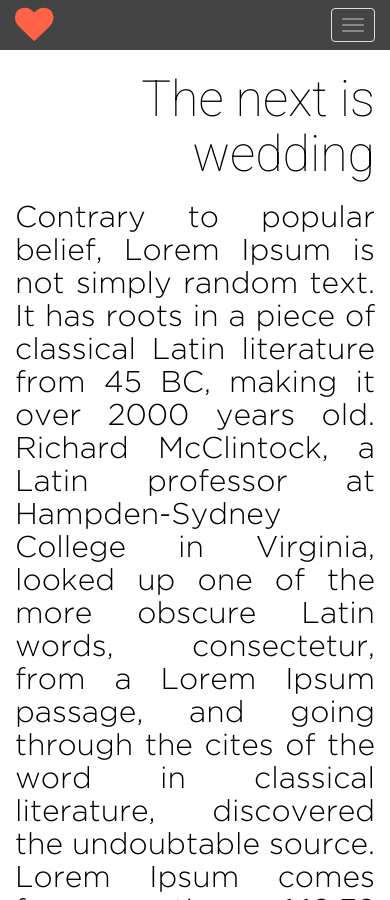
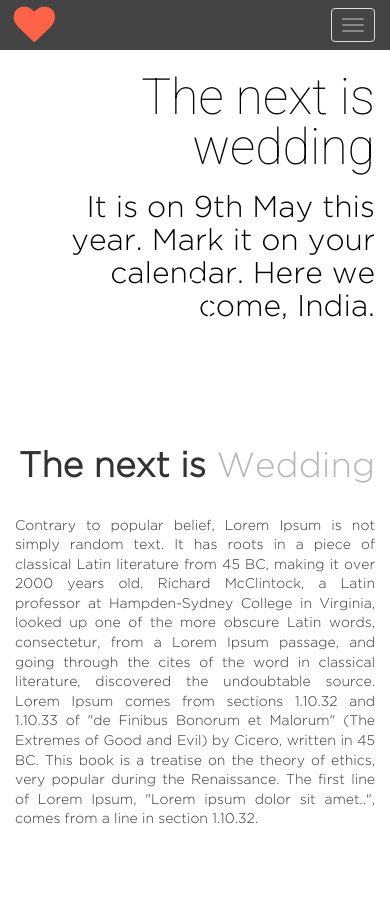
Before and after one commit to tjchhajed/tejuandshuro.com, a Jekyll site: the page built from index.html, in a window 390 px wide and 900 px high. Built offline with Jekyll 4.4.1, drawn with Linux system fonts in a browser that asks for light colours; some web fonts are replaced.

Commit message:
initial commit

```diff
--- a/_includes/about.html
+++ b/_includes/about.html
@@ -2,7 +2,7 @@
     <section id="about" style="background: white;">
       <div class="container content-section text-right">
         <div class="row">
-            <div class="col-md-4" data-aos="zoom-in">
+            <!-- <div class="col-md-4" data-aos="zoom-in">
               <br/><br/>
               <h2 style="font-size: 35px"><span style="font-weight: 700;">The next is </span><span style="font-weight: 100; color: #B7B7B7">Wedding</h2>
               <br/>
@@ -10,19 +10,19 @@
                 Contrary to popular belief of GROOM, Lorem Ipsum is not simply random text. It has roots in a piece of classical Latin literature from 45 BC, making it over 2000 years old. Richard McClintock, a Latin professor at Hampden-Sydney College in Virginia, looked up one of the more obscure Latin words, consectetur, from a Lorem Ipsum passage, and going through the cites of the word in classical literature, discovered the undoubtable source. Lorem Ipsum comes from sections 1.10.32 and 1.10.33 of "de Finibus Bonorum et Malorum" (The Extremes of Good and Evil) by Cicero, written in 45 BC. This book is a treatise on the theory of ethics, very popular during the Renaissance. The first line of Lorem Ipsum, "Lorem ipsum dolor sit amet..", comes from a line in section 1.10.32.
               </div>
               <br/><br/>
-            </div>
-            <div class="col-md-4">
+            </div> -->
+            <div class="col-md-12">
               <br/><br/>
               <div data-aos="zoom-in">
                   <h2 style="font-size: 35px"><span style="font-weight: 700;">The next is </span><span style="font-weight: 100; color: #B7B7B7">Wedding</h2>
               </div>
               <br/>
-              <div class="lead" style="font-size: 16px; text-align: justify; text-justify: inter-word;" data-aos="fade-in" data-aos-offset="180" data-aos-easing="ease-in-sine" data-aos-duration="500" data-aos-once=false>
+              <div class="lead" style="font-size: 14px; font-weight: light; text-align: justify; text-justify: inter-word;" data-aos="fade-in" data-aos-offset="180" data-aos-easing="ease-in-sine" data-aos-duration="500" data-aos-once=false>
                 Contrary to popular belief, Lorem Ipsum is not simply random text. It has roots in a piece of classical Latin literature from 45 BC, making it over 2000 years old. Richard McClintock, a Latin professor at Hampden-Sydney College in Virginia, looked up one of the more obscure Latin words, consectetur, from a Lorem Ipsum passage, and going through the cites of the word in classical literature, discovered the undoubtable source. Lorem Ipsum comes from sections 1.10.32 and 1.10.33 of "de Finibus Bonorum et Malorum" (The Extremes of Good and Evil) by Cicero, written in 45 BC. This book is a treatise on the theory of ethics, very popular during the Renaissance. The first line of Lorem Ipsum, "Lorem ipsum dolor sit amet..", comes from a line in section 1.10.32.
               </div>
               <br/><br/>
             </div>
-            <div class="col-md-4" data-aos="zoom-in">
+            <!-- <div class="col-md-4" data-aos="zoom-in">
               <br/><br/>
               <h2 style="font-size: 35px"><span style="font-weight: 700;">The next is </span><span style="font-weight: 100; color: #B7B7B7">Wedding</h2>
               <br/>
@@ -30,7 +30,7 @@
                 Contrary to popular belief of BRIDE, Lorem Ipsum is not simply random text. It has roots in a piece of classical Latin literature from 45 BC, making it over 2000 years old. Richard McClintock, a Latin professor at Hampden-Sydney College in Virginia, looked up one of the more obscure Latin words, consectetur, from a Lorem Ipsum passage, and going through the cites of the word in classical literature, discovered the undoubtable source. Lorem Ipsum comes from sections 1.10.32 and 1.10.33 of "de Finibus Bonorum et Malorum" (The Extremes of Good and Evil) by Cicero, written in 45 BC. This book is a treatise on the theory of ethics, very popular during the Renaissance. The first line of Lorem Ipsum, "Lorem ipsum dolor sit amet..", comes from a line in section 1.10.32.
               </div>
               <br/><br/>
-            </div>
+            </div> -->
         </div>
       </div>
     </section>
--- a/_includes/header.html
+++ b/_includes/header.html
@@ -48,7 +48,7 @@
 					<div class="intro-message">
 						<h1 class="option animated rubberBand animation-css-media-query" style="font-family: Roboto; font-weight: 100;">{{ page.title }}</h1>
 						<!-- <h2>{{ page.subTitle }}</h2> -->
-            <h2 class="option animated slideInUp" style="text-align: justify; text-justify: inter-word;">Contrary to popular belief, Lorem Ipsum is not simply random text. It has roots in a piece of classical Latin literature from 45 BC, making it over 2000 years old. Richard McClintock, a Latin professor at Hampden-Sydney College in Virginia, looked up one of the more obscure Latin words, consectetur, from a Lorem Ipsum passage, and going through the cites of the word in classical literature, discovered the undoubtable source. Lorem Ipsum comes from sections 1.10.32 and 1.10.33 of "de Finibus Bonorum et Malorum" (The Extremes of Good and Evil) by Cicero, written in 45 BC. This book is a treatise on the theory of ethics, very popular during the Renaissance. The first line of Lorem Ipsum, "Lorem ipsum dolor sit amet..", comes from a line in section 1.10.32.</h2>
+            <h2 class="option animated slideInUp">It is on 9th May this year. Mark it on your calendar. Here we come, India.</h2>
             <scroll id="scroll-style" class="scrolling">
 	              <a class="page-scroll" href="#about"><span></span></a>
             </scroll>
--- a/css/landing-page.css
+++ b/css/landing-page.css
@@ -377,7 +377,8 @@ scroll::after {
 
 /* media query for animate.css font size only for h2 */
 .animated.animation-css-media-query  {
-    font-size: 200px;
+    font-size: 150px;
+    line-height: 100%;
 }
 @media(max-width: 768px) {
     .animated.animation-css-media-query  {
```
